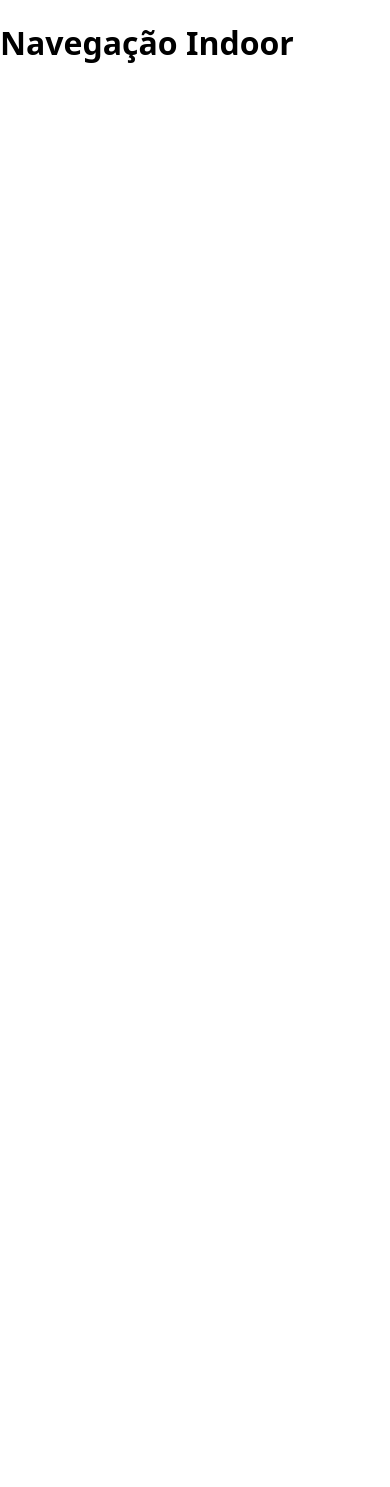
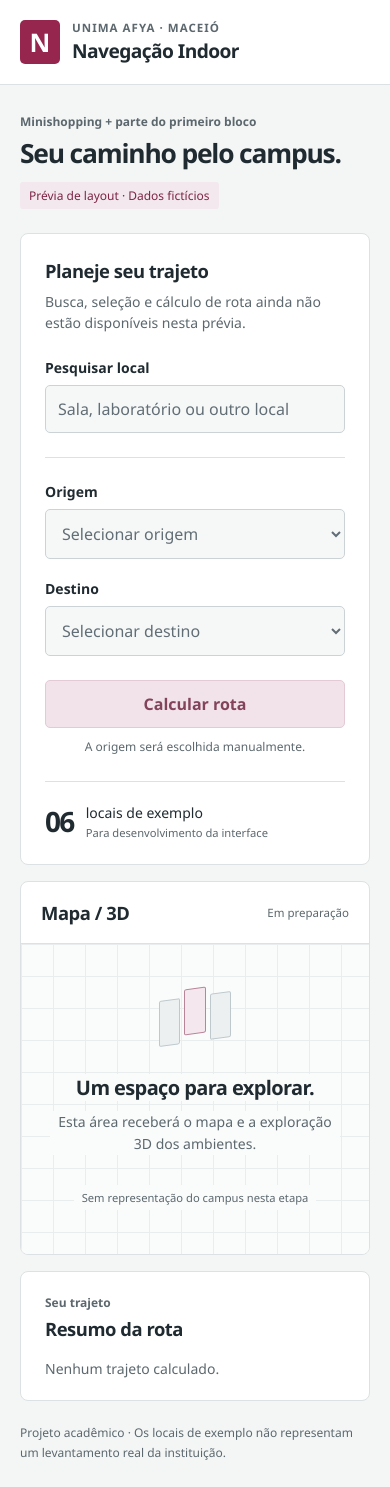
Before and after one commit to Guilhermegg-06/System-indoor, a React (Vite) app: page / in a window 390 px wide. Before the commit the page ends 844 px from the top, so only its background shows below. Built offline with nearby package versions, Linux system fonts and the light colour scheme.

Commit message:
feat: criar layout principal responsivo sem navegação

```diff
--- a/src/App.tsx
+++ b/src/App.tsx
@@ -1,3 +1,86 @@
+import { LocationField } from './components/LocationField'
+import { mockLocations } from './data/locations.mock'
+
 export default function App() {
-  return <main><h1>Navegação Indoor</h1></main>
+  return (
+    <>
+      <a className="skip-link" href="#main-content">Ir para o conteúdo</a>
+      <header className="site-header">
+        <div className="brand-mark" aria-hidden="true">N</div>
+        <div>
+          <p className="institution">UNIMA Afya · Maceió</p>
+          <h1>Navegação Indoor</h1>
+        </div>
+      </header>
+
+      <main id="main-content" tabIndex={-1}>
+        <div className="intro">
+          <p className="eyebrow">Minishopping + parte do primeiro bloco</p>
+          <p className="intro-title">Seu caminho pelo campus.</p>
+          <p className="preview-label">Prévia de layout · Dados fictícios</p>
+        </div>
+
+        <div className="workspace">
+          <section className="planner panel" aria-labelledby="planner-title">
+            <h2 id="planner-title">Planeje seu trajeto</h2>
+            <p className="section-description" id="preview-note">
+              Busca, seleção e cálculo de rota ainda não estão disponíveis nesta prévia.
+            </p>
+
+            <div className="search-field">
+              <label htmlFor="location-search">Pesquisar local</label>
+              <input
+                id="location-search"
+                type="search"
+                placeholder="Sala, laboratório ou outro local"
+                aria-describedby="preview-note"
+                disabled
+              />
+            </div>
+
+            <fieldset className="route-fields" disabled aria-describedby="preview-note">
+              <legend>Origem e destino</legend>
+              <LocationField id="origin" label="Origem" locations={mockLocations} />
+              <LocationField id="destination" label="Destino" locations={mockLocations} />
+            </fieldset>
+
+            <button className="calculate-button" type="button" disabled aria-describedby="preview-note">
+              Calcular rota
+            </button>
+            <p className="manual-origin">A origem será escolhida manualmente.</p>
+
+            <div className="catalog-note">
+              <span className="catalog-count">{mockLocations.length.toString().padStart(2, '0')}</span>
+              <p>locais de exemplo<span>Para desenvolvimento da interface</span></p>
+            </div>
+          </section>
+
+          <section className="map-panel panel" aria-labelledby="map-title">
+            <div className="panel-heading">
+              <h2 id="map-title">Mapa / 3D</h2>
+              <span className="status-label">Em preparação</span>
+            </div>
+            <div className="map-placeholder">
+              <div className="placeholder-mark" aria-hidden="true"><span /><span /><span /></div>
+              <h3>Um espaço para explorar.</h3>
+              <p>Esta área receberá o mapa e a exploração 3D dos ambientes.</p>
+              <span className="placeholder-caption">Sem representação do campus nesta etapa</span>
+            </div>
+          </section>
+
+          <section className="route-summary panel" aria-labelledby="summary-title">
+            <div>
+              <p className="eyebrow">Seu trajeto</p>
+              <h2 id="summary-title">Resumo da rota</h2>
+            </div>
+            <p>Nenhum trajeto calculado.</p>
+          </section>
+        </div>
+
+        <footer className="project-note">
+          Projeto acadêmico · Os locais de exemplo não representam um levantamento real da instituição.
+        </footer>
+      </main>
+    </>
+  )
 }
--- /dev/null
+++ b/src/components/LocationField.tsx
@@ -0,0 +1,24 @@
+import type { Location } from '../modules/locations/location.types'
+
+interface LocationFieldProps {
+  id: 'origin' | 'destination'
+  label: string
+  locations: readonly Location[]
+}
+
+/** Somente apresentação: a seleção funcional pertence a uma próxima entrega. */
+export function LocationField({ id, label, locations }: LocationFieldProps) {
+  return (
+    <div className="location-field">
+      <label htmlFor={id}>{label}</label>
+      <select id={id} defaultValue="" disabled>
+        <option value="">Selecionar {label.toLocaleLowerCase('pt-BR')}</option>
+        {locations.map(location => (
+          <option key={location.id} value={location.id}>
+            {location.name} · {location.block}
+          </option>
+        ))}
+      </select>
+    </div>
+  )
+}
--- a/src/index.css
+++ b/src/index.css
@@ -1 +1,77 @@
-body { margin: 0; font-family: system-ui, sans-serif; }
+:root {
+  font-family: 'Segoe UI', system-ui, sans-serif;
+  color: #202b31;
+  background: #f4f6f6;
+  font-synthesis: none;
+  text-rendering: optimizeLegibility;
+  -webkit-font-smoothing: antialiased;
+  --muted: #5c686e;
+  --line: #dce1e3;
+  --accent: #97264f;
+}
+
+* { box-sizing: border-box; }
+body { margin: 0; min-width: 280px; }
+button, input, select { font: inherit; }
+button, input, select, a { -webkit-tap-highlight-color: transparent; }
+h1, h2, h3, p { margin: 0; }
+h2 { font-size: 1.15rem; letter-spacing: -.025em; font-weight: 650; }
+:focus-visible { outline: 3px solid var(--accent); outline-offset: 4px; }
+
+.skip-link { position: absolute; top: -100px; left: 16px; padding: 12px; background: white; color: var(--accent); z-index: 2; }
+.skip-link:focus { top: 12px; }
+.site-header { display: flex; align-items: center; gap: 12px; padding: 20px max(20px, calc((100% - 1160px) / 2)); background: white; border-bottom: 1px solid var(--line); }
+.brand-mark { display: grid; place-items: center; width: 40px; height: 44px; border-radius: 5px; background: var(--accent); color: white; font-size: 1.6rem; font-weight: 700; }
+.institution { font-size: .72rem; font-weight: 650; letter-spacing: .09em; text-transform: uppercase; color: var(--muted); margin-bottom: 2px; }
+h1 { font-size: 1.2rem; font-weight: 650; letter-spacing: -.03em; }
+main { max-width: 1200px; margin-inline: auto; padding: 28px 20px 24px; }
+.intro { margin-bottom: 24px; }
+.eyebrow { color: var(--muted); font-size: .75rem; font-weight: 600; line-height: 1.5; }
+.intro-title { margin-top: 7px; font-size: clamp(1.65rem, 4vw, 2.25rem); font-weight: 650; letter-spacing: -.045em; line-height: 1.2; }
+.preview-label { display: inline-block; margin-top: 12px; font-size: .75rem; color: #7d2546; background: #f3e8ed; padding: 5px 9px; border-radius: 3px; }
+.workspace { display: grid; gap: 16px; }
+.panel { min-width: 0; background: white; border: 1px solid var(--line); border-radius: 8px; }
+.planner { padding: 24px; }
+.section-description { color: var(--muted); font-size: .875rem; line-height: 1.55; margin-top: 8px; }
+.search-field { margin-top: 24px; padding-bottom: 24px; border-bottom: 1px solid var(--line); }
+label { display: block; font-size: .875rem; font-weight: 600; margin-bottom: 8px; }
+input, select { width: 100%; min-width: 0; min-height: 48px; border: 1px solid #cbd3d7; border-radius: 5px; padding: 12px; }
+input:disabled, select:disabled { background: #f6f8f8; color: #626e75; opacity: 1; -webkit-text-fill-color: #626e75; cursor: not-allowed; }
+input::placeholder { color: #626e75; opacity: 1; }
+.route-fields { border: 0; padding: 0; margin: 24px 0; display: grid; gap: 20px; min-width: 0; }
+.route-fields legend { position: absolute; width: 1px; height: 1px; padding: 0; overflow: hidden; clip-path: inset(50%); white-space: nowrap; }
+.calculate-button { width: 100%; min-height: 48px; border: 1px solid #e3cad4; border-radius: 5px; background: #f1e3e9; color: #82435b; font-weight: 650; cursor: not-allowed; }
+.manual-origin { text-align: center; font-size: .75rem; color: var(--muted); margin-top: 10px; }
+.catalog-note { display: flex; align-items: center; gap: 12px; border-top: 1px solid var(--line); padding-top: 20px; margin-top: 26px; }
+.catalog-count { font-size: 1.75rem; font-weight: 600; letter-spacing: -.06em; }
+.catalog-note p { font-size: .875rem; }
+.catalog-note p span { display: block; margin-top: 3px; font-size: .7rem; color: var(--muted); }
+.map-panel { display: flex; flex-direction: column; overflow: hidden; }
+.panel-heading { display: flex; flex-wrap: wrap; align-items: center; justify-content: space-between; gap: 8px; padding: 18px 20px; border-bottom: 1px solid var(--line); }
+.status-label { color: var(--muted); font-size: .72rem; }
+.map-placeholder { flex: 1; min-height: 310px; display: flex; flex-direction: column; justify-content: center; align-items: center; padding: 36px 24px; text-align: center; background-color: #fafbfb; background-image: linear-gradient(#e9edee 1px, transparent 1px), linear-gradient(90deg, #e9edee 1px, transparent 1px); background-size: 32px 32px; }
+.placeholder-mark { width: 72px; height: 62px; margin-bottom: 24px; display: flex; align-items: center; gap: 4px; transform: skewY(-8deg); }
+.placeholder-mark span { width: 22px; height: 46px; background: #edf0f1; border: 1px solid #bfc9cd; border-radius: 2px; }
+.placeholder-mark span:nth-child(2) { transform: translateY(-8px); background: #f4e7ed; border-color: #b88598; }
+.map-placeholder h3 { font-size: 1.25rem; letter-spacing: -.03em; font-weight: 600; background: #fafbfb; }
+.map-placeholder p { max-width: 290px; margin-top: 10px; color: var(--muted); font-size: .875rem; line-height: 1.6; background: #fafbfb; }
+.placeholder-caption { margin-top: 30px; padding: 5px 8px; color: var(--muted); font-size: .7rem; background: #fafbfb; }
+.route-summary { display: flex; flex-wrap: wrap; gap: 18px; align-items: center; justify-content: space-between; padding: 22px 24px; }
+.route-summary h2 { margin-top: 4px; }
+.route-summary > p { color: var(--muted); font-size: .875rem; }
+.project-note { margin-top: 22px; color: var(--muted); font-size: .75rem; line-height: 1.65; }
+
+@media (min-width: 800px) {
+  main { padding-top: 36px; }
+  .intro { margin-bottom: 28px; }
+  .workspace { grid-template-columns: 360px minmax(0, 1fr); grid-template-rows: 1fr auto; gap: 20px; }
+  .planner { grid-row: 1 / 3; }
+  .map-panel, .route-summary { grid-column: 2; }
+}
+
+@media (max-width: 359px) {
+  main { padding-inline: 12px; }
+  .site-header { padding-inline: 12px; }
+  .planner { padding: 20px 16px; }
+  input, select { font-size: .875rem; }
+}
```
